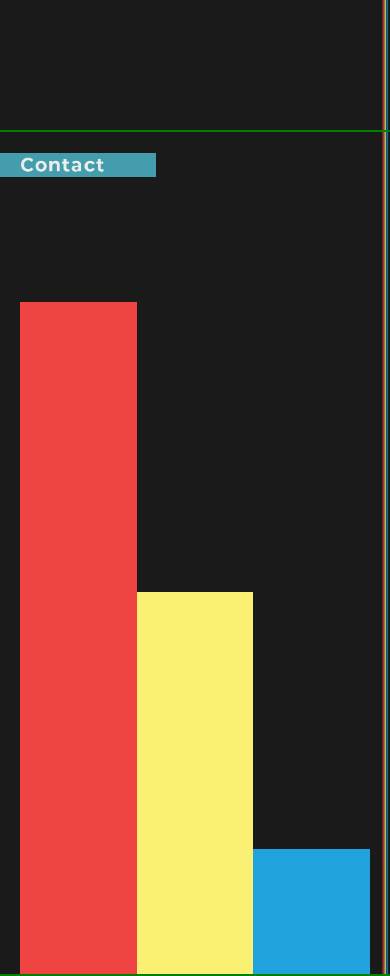
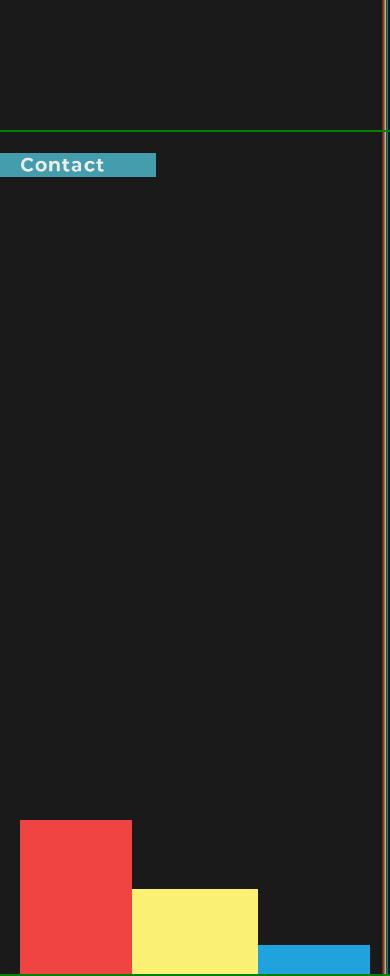
Before and after one commit to KantKontrol/Avidarch, a plain HTML site: page index.html in a window 390 px wide. Shown: the part 2400-3376 px from the top of the page. Drawn offline with nearby package versions, Linux system fonts and the light colour scheme.

Commit message:
replaced contact boxes with updated responsive boxes

```diff
--- a/index.html
+++ b/index.html
@@ -138,10 +138,32 @@
 
                     <div class="header-title anim-header" style="margin-top: 5%"><span><img class="img-fluid" src="./assets/img/contact/Contact Header.png"></span></div>
 
-                    <div class="row pushDivBottom">
+
+                    <div class="row" style="height: 100%;">
+                        <div class="col-1 filter-padding"></div>
+
+                        <div class="col-10 hide-overflow">
+                            <div class="row pushDivBottom" >
+                                <div class="col-4 boxHolderBot filter-padding">
+                                    <img src="assets/img/contact/redC.png">
+                                </div>
+                                <div class="col-4 boxHolderBot filter-padding">
+                                    <img src="assets/img/contact/yellowC.png">
+                                </div>
+                                <div class="col-4 boxHolderBot filter-padding">
+                                    <img src="assets/img/contact/blueC.png">
+                                </div>
+                            </div>
+                        </div>
+
+                        <div class="col-1 filter-padding"></div>
+                    </div>
+
+
+                    <!-- <div class="row pushDivBottom">
 
                         <div class="col-1">
-                             <!-- Spacer -->
+                             <!-- Spacer
                         </div>
 
                         <div class="col-10 ">
@@ -159,10 +181,10 @@
                         </div>
 
                         <div class="col-1">
-                            <!-- Spacer -->
+                            <!-- Spacer
                         </div>
 
-                    </div>
+                    </div> -->
                 </div>
             </div>
         </div>
```
